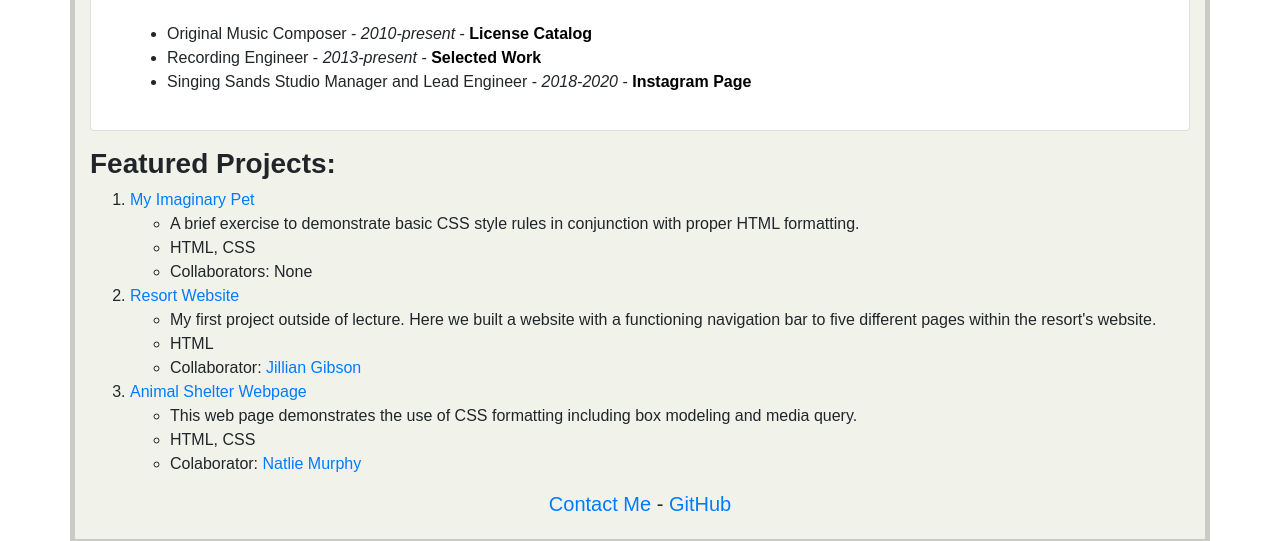
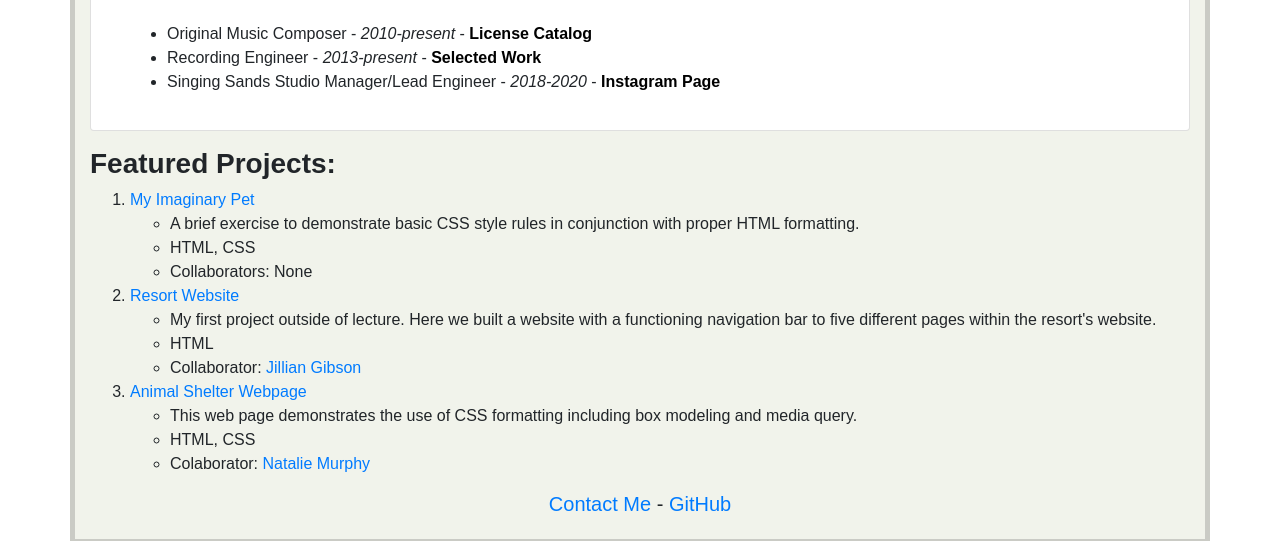
Before and after one commit to brianharv/brian-harvey-portfolio, a plain HTML site: page index.html in a window 1280 px wide. Shown: the part 1045-1586 px from the top of the page. Drawn offline with Linux system fonts and the light colour scheme.

Commit message:
fixes typos in body text

```diff
--- a/index.html
+++ b/index.html
@@ -27,7 +27,7 @@
             <ul>
               <li>Original Music Composer - <em>2010-present</em> - <a href="https://www.marmosetmusic.com/artists/brian-harvey"><span style="color: black; font-weight: bold;">License Catalog</span></a></li>
               <li>Recording Engineer - <em>2013-present</em> - <a href="https://alcopops.bandcamp.com/track/nightfriend-2"><span style="color: black; font-weight: bold;">Selected Work</span></a></li>
-              <li>Singing Sands Studio Manager and Lead Engineer - <em>2018-2020</em> - <a href="https://www.instagram.com/singingsandspdx/"><span style="color: black; font-weight: bold;">Instagram Page</span></a></li>
+              <li>Singing Sands Studio Manager/Lead Engineer - <em>2018-2020</em> - <a href="https://www.instagram.com/singingsandspdx/"><span style="color: black; font-weight: bold;">Instagram Page</span></a></li>
             </ul>
         </div>
       </div>
@@ -53,7 +53,7 @@
               <ul>
                 <li>This web page demonstrates the use of CSS formatting including box modeling and media query.</li>
                 <li>HTML, CSS</li>
-                <li>Colaborator: <a href="matilto:nataliemurphy500@gmail.com">Natlie Murphy</a></li>
+                <li>Colaborator: <a href="matilto:nataliemurphy500@gmail.com">Natalie Murphy</a></li>
               </ul>
             </li>
           </ol>
```
